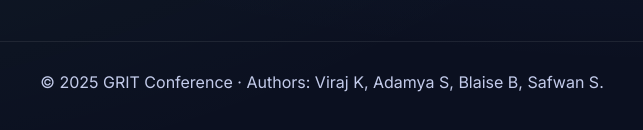
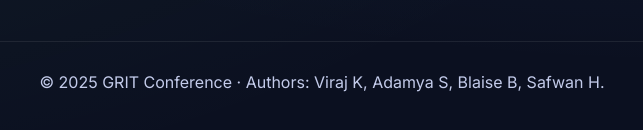
Before and after one commit to Adamya67/testgrit2, a plain HTML site: page Interviews_Students.html in a window 1280 px wide. Shown: the part 2852-2982 px from the top of the page, 318-961 px from the left. Drawn offline with Linux system fonts and the light colour scheme.

Commit message:
Update Interviews_Students.html

```diff
--- a/Interviews_Students.html
+++ b/Interviews_Students.html
@@ -119,7 +119,7 @@
   </main>
 
   <footer>
-    <div>© <span id="year"></span> GRIT Conference · Authors: Viraj K, Adamya S, Blaise B, Safwan S.</div>
+    <div>© <span id="year"></span> GRIT Conference · Authors: Viraj K, Adamya S, Blaise B, Safwan H.</div>
   </footer>
   <script>
     document.getElementById('year').textContent = new Date().getFullYear();
```
